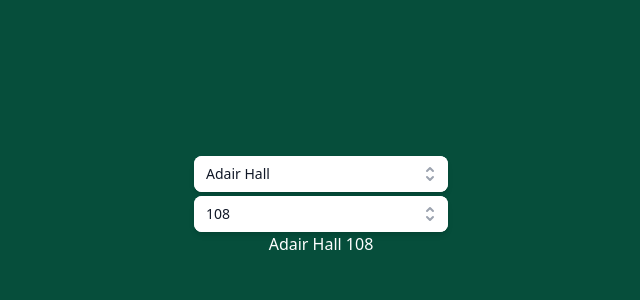
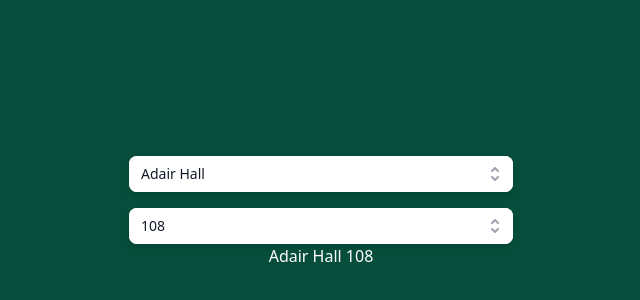
Before and after one commit to tecnd/room-finder, a React (Vite) app: page / in a window 1280 px wide. Shown: the part 196-496 px from the top of the page, without its empty margins (319-959 px from the left). Built offline with nearby package versions, Linux system fonts and the light colour scheme.

Commit message:
update combobox styling

```diff
--- a/src/ComboWrapper.jsx
+++ b/src/ComboWrapper.jsx
@@ -19,7 +19,7 @@ export default function ComboWrapper({
         );
   return (
     <Combobox value={value} onChange={onChange}>
-      <div className="relative mt-1">
+      <div className="relative mt-4 md:w-96">
         <div className="relative w-full text-left bg-white rounded-lg shadow-md cursor-default focus:outline-none focus-visible:ring-2 focus-visible:ring-opacity-75 focus-visible:ring-white focus-visible:ring-offset-teal-300 focus-visible:ring-offset-2 sm:text-sm overflow-hidden">
           <Combobox.Input
             className="w-full border-none focus:ring-0 py-2 pl-3 pr-10 text-sm leading-5 text-gray-900"
@@ -50,7 +50,7 @@ export default function ComboWrapper({
                   key={person}
                   className={({ active }) =>
                     `cursor-default select-none relative py-2 pl-10 pr-4 ${
-                      active ? "text-white bg-teal-600" : "text-gray-900"
+                      active ? "text-white bg-gray-400" : "text-gray-900"
                     }`
                   }
                   value={person}
@@ -64,15 +64,18 @@ export default function ComboWrapper({
                       >
                         {person}
                       </span>
-                      {selected ? (
+                      {
+                        // Checkmark style
+                        selected ? (
                           <span
                             className={`absolute inset-y-0 left-0 flex items-center pl-3 ${
-                            active ? "text-white" : "text-teal-600"
+                              active ? "text-white" : "text-emerald-800"
                             }`}
                           >
                             <CheckIcon className="w-5 h-5" aria-hidden="true" />
                           </span>
-                      ) : null}
+                        ) : null
+                      }
                     </>
                   )}
                 </Combobox.Option>
```
Lines whose indentation alone changed are shown as unchanged.
